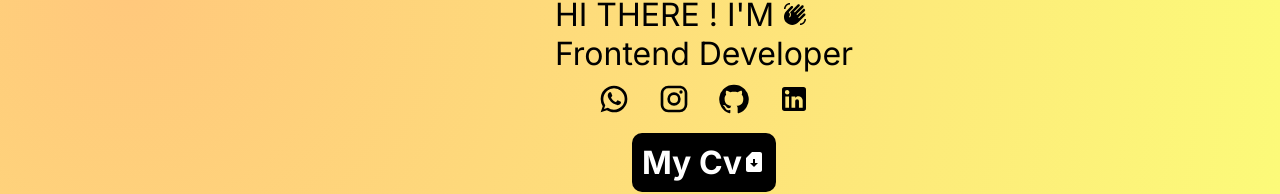
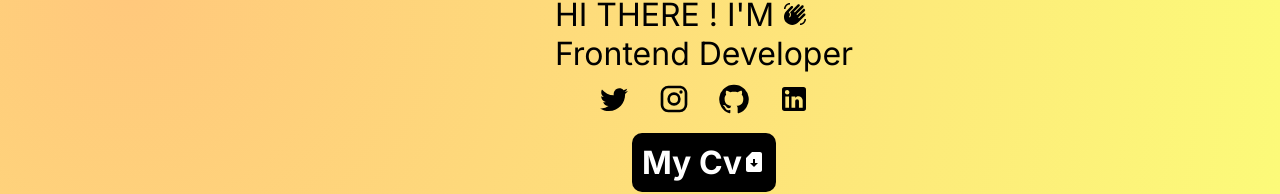
Before and after one commit to emredevs/frontend-portfolio, a Next.js app: page / in a window 1280 px wide. Shown: the part 165-359 px from the top of the page. Built offline with nearby package versions, Linux system fonts and the light colour scheme; no server answers.

Commit message:
home sayfası iconları düznelendi

```diff
--- a/components/home/index.tsx
+++ b/components/home/index.tsx
@@ -7,9 +7,9 @@ import styles from "./styles.module.css";
 import GitHubIcon from "@mui/icons-material/GitHub";
 import LinkedInIcon from "@mui/icons-material/LinkedIn";
 import InstagramIcon from "@mui/icons-material/Instagram";
-import WhatsAppIcon from "@mui/icons-material/WhatsApp";
 import WavingHandIcon from "@mui/icons-material/WavingHand";
 import SimCardDownloadIcon from "@mui/icons-material/SimCardDownload";
+import TwitterIcon from "@mui/icons-material/Twitter";
 export default function HomeComponents() {
   const [user, setUser] = useState<UserType>();
   useEffect(() => {
@@ -20,7 +20,7 @@ export default function HomeComponents() {
   // const socialRouter = (info: string) => {
   //   window.open(info, "_blank");
   // };
-  const myTel = process.env.tel;
+
   return (
     <div className={styles.homeComponent}>
       <div>
@@ -33,8 +33,8 @@ export default function HomeComponents() {
         </div>
         <div>Frontend Developer</div>
         <div className={styles.socialIcon}>
-          <Link href={`https://wa.me/${myTel}`} target="_blank">
-            <WhatsAppIcon style={{ fontSize: "xx-large" }} />
+          <Link href={"https://twitter.com/emredevs"} target="_blank">
+            <TwitterIcon style={{ fontSize: "xx-large" }} />
           </Link>
           <Link href={"https://www.instagram.com/emreer.0/"} target="_blank">
             <InstagramIcon style={{ fontSize: "xx-large" }} />
--- a/components/home/styles.module.css
+++ b/components/home/styles.module.css
@@ -39,7 +39,7 @@
   transform: scale(1.25);
 }
 .socialIcon > a:first-child:hover {
-  color: #25d366;
+  color: #1DA1F2;
 }
 .socialIcon > a:nth-child(2):hover {
   color: rgb(202, 40, 140);
```
Also changed, not shown: 1 other file (tests, documents, lock files or other folders).
